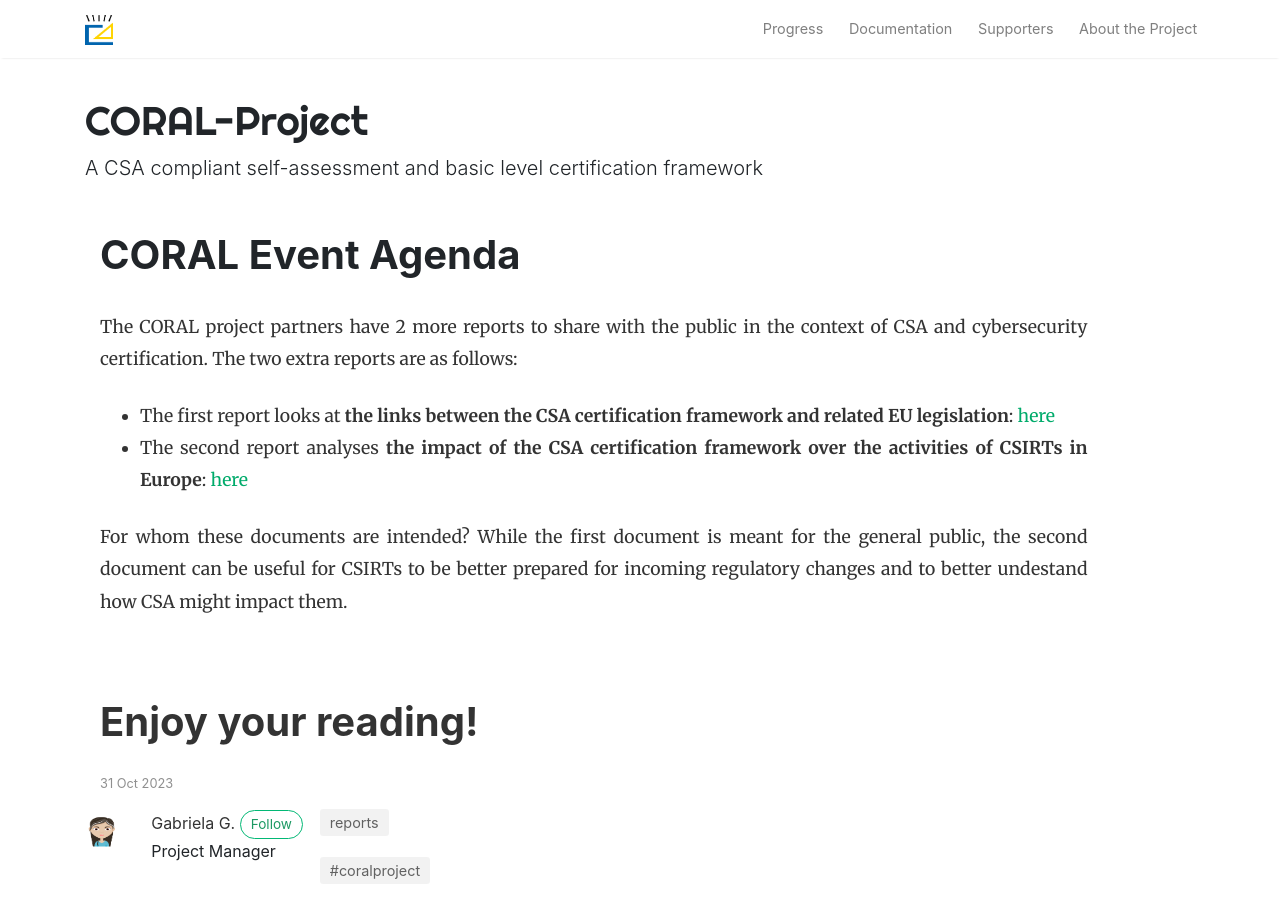
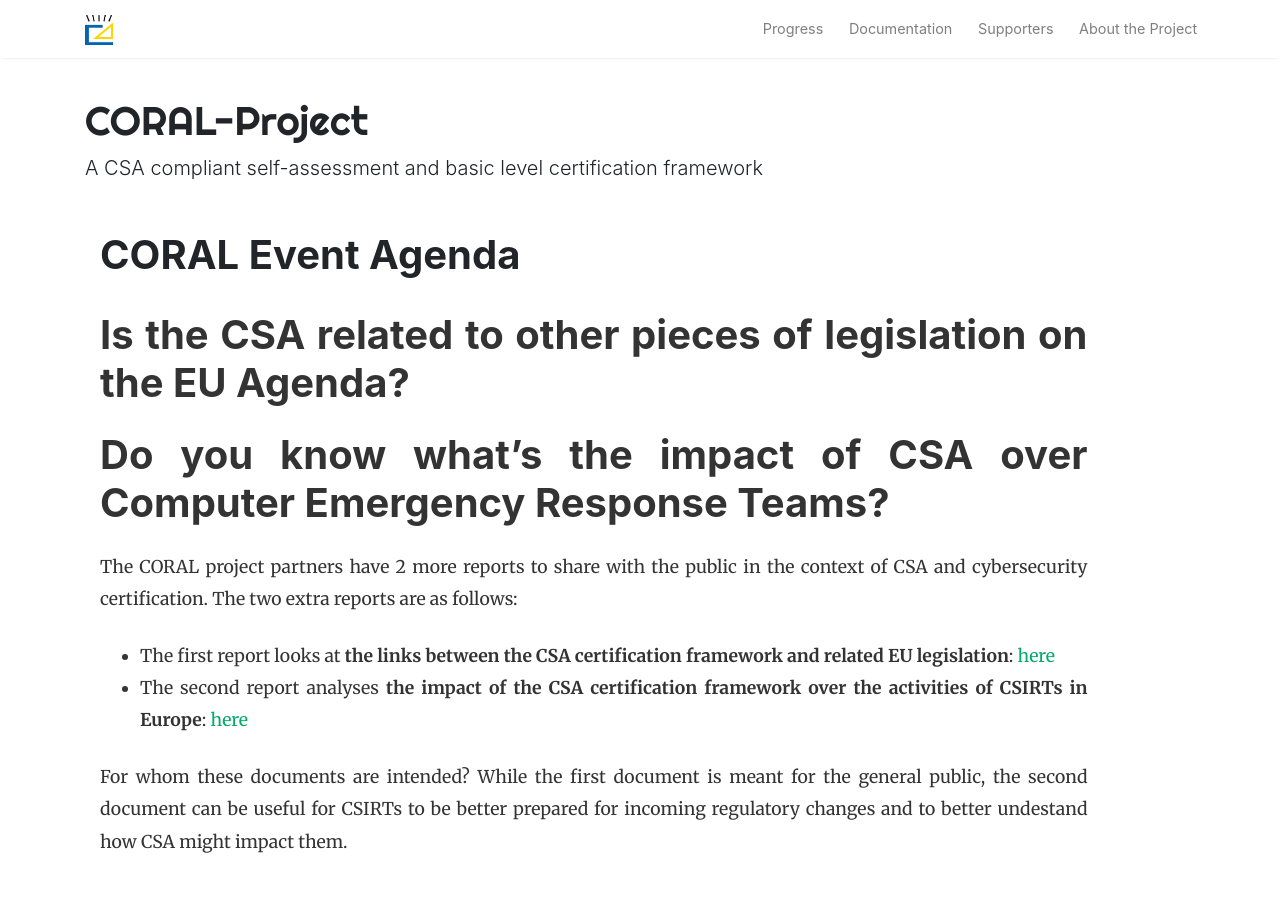
Before and after one commit to NC3-LU/coral-project, a Jekyll site: the page built from _posts/2023-10-31-extra-reports-ready.markdown, in a window 1280 px wide and 900 px high. Built offline with Jekyll 4.4.1, drawn with Linux system fonts in a browser that asks for light colours; nearby versions of some CDN libraries.

Commit message:
edited the post again

```diff
--- a/_posts/2023-10-31-extra-reports-ready.markdown
+++ b/_posts/2023-10-31-extra-reports-ready.markdown
@@ -9,6 +9,9 @@ author: ggh
 toc: false
 ---
 
+# Is the CSA related to other pieces of legislation on the EU Agenda?
+# Do you know what's the impact of CSA over Computer Emergency Response Teams?
+
 The CORAL project partners have 2 more reports to share with the public in the context of CSA and cybersecurity certification. The two extra reports are as follows:
 * The first report looks at **the links between the CSA certification framework and related EU legislation**:  [here](/assets/docs/CSA%20and%20its%20impact%20on%20EU%20legislation%20report_v1.0.pdf)
 * The second report analyses **the impact of the CSA certification framework over the activities of CSIRTs in Europe**: [here](/assets/docs/The%20Impact%20of%20CSA%20on%20CSIRTs%20in%20Europe_v1.0.pdf)
```
